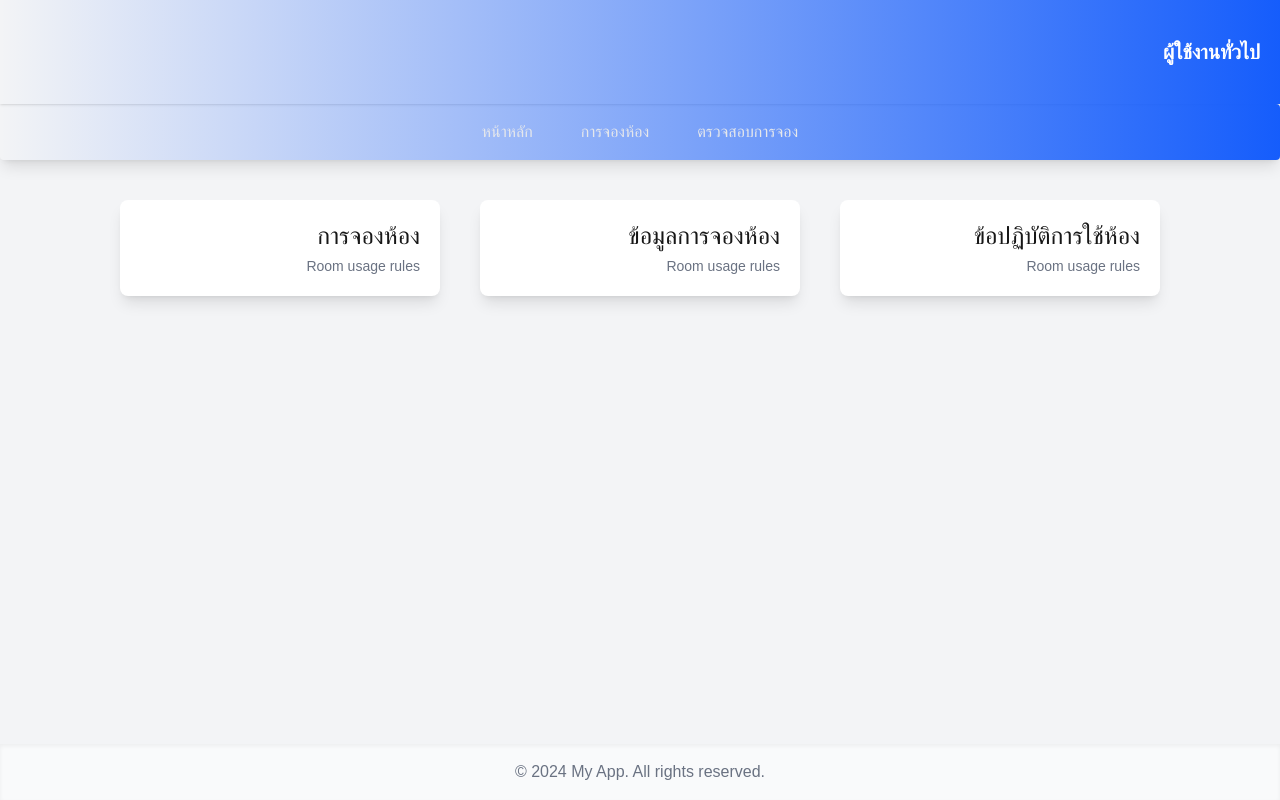
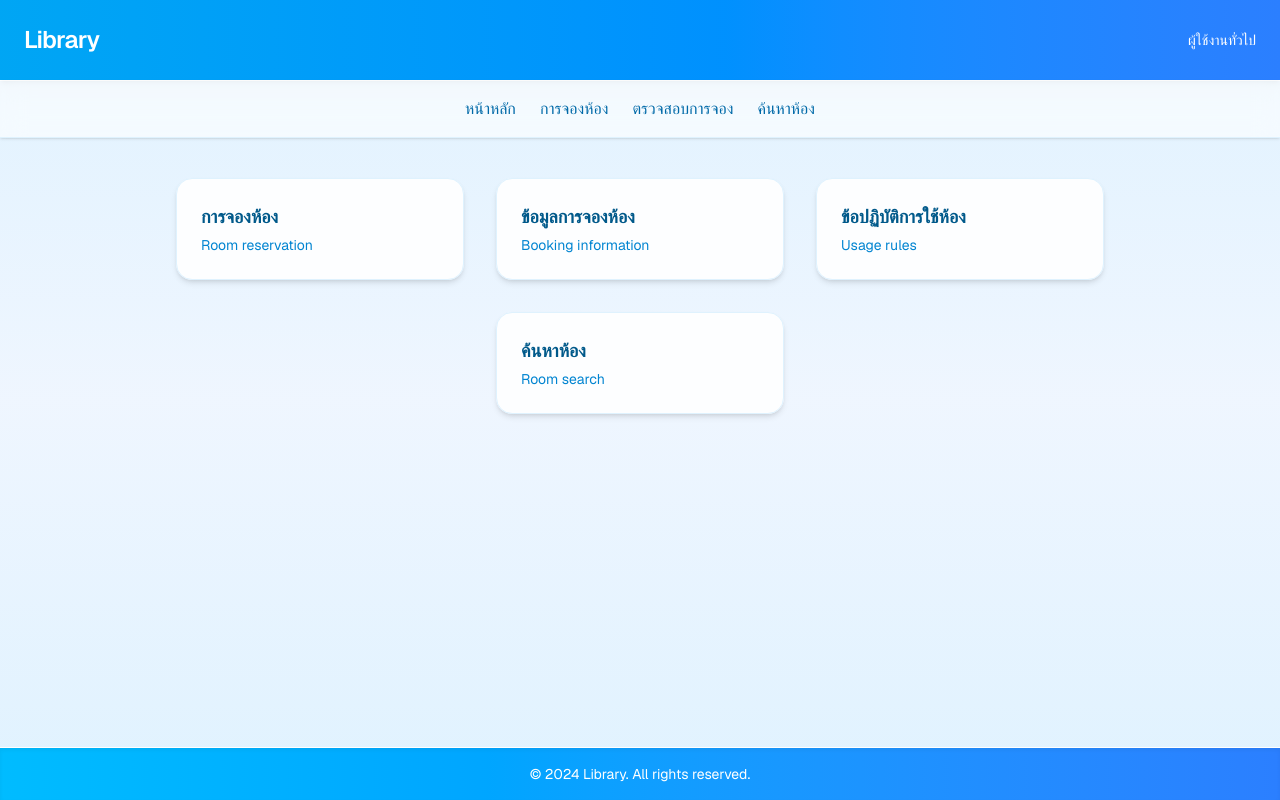
Before and after one commit to Chabiao44/projectweb-libray, a Next.js app: page /home in a window 1280 px wide. Built offline with nearby package versions, Linux system fonts and the light colour scheme.

Commit message:
Initial commit

```diff
--- a/src/app/home/page.tsx
+++ b/src/app/home/page.tsx
@@ -1,9 +1,7 @@
 "use client";
-
 
 import Link from "next/link";
 import { useState, useEffect } from "react";
-import Image from "next/image";
 
 export default function Home() {
   const [userName, setUserName] = useState<string | null>(null);
@@ -16,49 +14,67 @@ export default function Home() {
   }, []);
 
   return (
-    <div className="flex flex-col min-h-screen bg-gray-100">
+    <div className="flex flex-col min-h-screen bg-gradient-to-b from-sky-100 via-blue-50 to-sky-100 text-gray-800 font-sans">
       {/* Header */}
-      <header className="flex justify-between items-center shadow p-5 bg-gradient-to-r to-blue-600">
-    <div className="relative w-40 h-16">
+      <header className="flex justify-between items-center p-6 border-b bg-gradient-to-r from-sky-500 to-blue-500 shadow-md text-white">
+        <h1 className="text-2xl font-semibold tracking-tight">Library</h1>
 
-    </div>
-      <h2 className="text-right text-xl font-semibold text-white">
-        {userName ? `สวัสดีคุณ ${userName}` : "ผู้ใช้งานทั่วไป"}
-      </h2>
+        <h2 className="text-right text-sm">
+          {userName ? `สวัสดีคุณ ${userName}` : "ผู้ใช้งานทั่วไป"}
+        </h2>
       </header>
 
       {/* Navigation */}
-      <nav className="shadow-lg p-3 rounded justify-center text-center space-x-4 bg-gradient-to-r to-blue-600 flex flex-wrap">
-        <Link href="/home" className="text-gray-200 hover:text-white px-4 py-1">
+      <nav className="flex justify-center gap-6 py-4 bg-white/60 backdrop-blur-md shadow-sm border-b border-sky-100">
+        <Link
+          href="/home"
+          className="text-sky-700 hover:text-sky-900 font-medium transition-colors"
+        >
           หน้าหลัก
         </Link>
-        <Link href="/room" className="text-gray-200 hover:text-white px-4 py-1">
+        <Link
+          href="/room"
+          className="text-sky-700 hover:text-sky-900 font-medium transition-colors"
+        >
           การจองห้อง
         </Link>
-        <Link href="/my-booking" className="text-gray-200 hover:text-white px-4 py-1">
+        <Link
+          href="/my-booking"
+          className="text-sky-700 hover:text-sky-900 font-medium transition-colors"
+        >
           ตรวจสอบการจอง
         </Link>
+        <Link
+          href="/search-room"
+          className="text-sky-700 hover:text-sky-900 font-medium transition-colors"
+        >
+          ค้นหาห้อง
+        </Link>
+
       </nav>
 
       {/* Cards */}
-      <main className="p-10 flex justify-center gap-10 flex-wrap">
+      <main className="flex justify-center flex-wrap gap-8 p-10">
         {[
-          { href: "/room/", title: "การจองห้อง", subtitle: "Room usage rules" },
-          { href: "/my-booking/", title: "ข้อมูลการจองห้อง", subtitle: "Room usage rules" },
-          { href: "/room/", title: "ข้อปฏิบัติการใช้ห้อง", subtitle: "Room usage rules" },
+          { href: "/room", title: "การจองห้อง", subtitle: "Room reservation" },
+          { href: "/my-booking", title: "ข้อมูลการจองห้อง", subtitle: "Booking information" },
+          { href: "/room-rules", title: "ข้อปฏิบัติการใช้ห้อง", subtitle: "Usage rules" },
+          { href: "/search-room", title: "ค้นหาห้อง", subtitle: "Room search" },
         ].map((card, idx) => (
-          <Link key={idx} href={card.href} className="hover:scale-105 transition-transform">
-            <div className="text-2xl bg-white shadow-lg p-5 w-80 rounded-lg text-right hover:shadow-xl transition-shadow">
-              {card.title}
-              <p className="text-gray-500 text-sm text-right mt-1">{card.subtitle}</p>
-            </div>
+          <Link
+            key={idx}
+            href={card.href}
+            className="w-72 bg-white/90 p-6 rounded-2xl shadow-md border border-sky-100 hover:shadow-lg hover:scale-[1.02] transition-all duration-300"
+          >
+            <h3 className="text-lg font-semibold text-sky-800 mb-1">{card.title}</h3>
+            <p className="text-sm text-sky-600">{card.subtitle}</p>
           </Link>
         ))}
       </main>
 
       {/* Footer */}
-      <footer className="bg-gray-50 text-center p-4 shadow-inner mt-auto">
-        <p className="text-gray-500">© 2024 My App. All rights reserved.</p>
+      <footer className="mt-auto border-t bg-gradient-to-r from-sky-400 to-blue-500 text-center py-4 text-white text-sm shadow-inner">
+        © 2024 Library. All rights reserved.
       </footer>
     </div>
   );
--- a/src/app/room/page.tsx
+++ b/src/app/room/page.tsx
@@ -34,7 +34,6 @@ export default function Root() {
     alert("บันทึกข้อมูลเรียบร้อยแล้ว!");
   };
 
-    // 👇 เพิ่มให้รองรับชื่อห้อง
   const handleBookRoom = (roomName: string) => {
     if (!date || !time) {
       alert("กรุณาเลือกวันที่และเวลา ก่อนจองห้อง");
@@ -51,16 +50,12 @@ export default function Root() {
   }, []);
 
   return (
-        <div className="flex flex-col min-h-screen bg-gray-100">
+    <div className="flex flex-col min-h-screen bg-gradient-to-b from-sky-100 via-blue-50 to-sky-100">
       {/* Header */}
-            <header className="flex items-center justify-between shadow-md bg-gradient-to-r to-blue-600 p-5 text-white">
-                <img
-                    src="https://www.mju.ac.th/th/images/mju_logo_main-resize.png"
-                    alt="MJU Logo"
-                    className="h-16 w-auto"
-                />
-                <h2 className="text-right text-xl font-semibold text-white px-4">
-                    {userName ? ` ${userName}` : "ผู้ใช้งานทั่วไป"}
+      <header className="flex items-center justify-between p-5 bg-gradient-to-r from-sky-500 to-blue-500 shadow-md text-white">
+        <h1 className="text-2xl font-semibold tracking-tight">Library</h1>
+        <h2 className="text-right text-sm">
+          {userName ? `${userName}` : "ผู้ใช้งานทั่วไป"}
         </h2>
       </header>
 
@@ -68,12 +63,14 @@ export default function Root() {
         {/* Sidebar Form */}
         <form
           onSubmit={handleSave}
-                    className="p-8 space-y-6 shadow-lg bg-white w-1/3 min-h-[calc(100vh-80px)] rounded-r-xl"
+          className="p-8 space-y-6 w-1/3 bg-white/90 shadow-md border-r border-sky-100 backdrop-blur-sm"
         >
-                    <h2 className="text-xl font-semibold text-blue-600 mb-4">บันทึกเวลา</h2>
+          <h2 className="text-xl font-semibold text-sky-700 mb-4">
+            บันทึกเวลา
+          </h2>
 
           <div className="flex flex-col">
-                        <label htmlFor="date" className="mb-2 font-medium">
+            <label htmlFor="date" className="mb-2 font-medium text-gray-700">
               เลือกวันที่:
             </label>
             <input
@@ -81,12 +78,12 @@ export default function Root() {
               id="date"
               value={date}
               onChange={(e) => setDate(e.target.value)}
-                            className="border p-2 rounded-md focus:outline-none focus:ring-2 focus:ring-blue-400"
+              className="border p-2 rounded-md focus:outline-none focus:ring-2 focus:ring-sky-400"
             />
           </div>
 
           <div className="flex flex-col">
-                        <label htmlFor="time" className="mb-2 font-medium">
+            <label htmlFor="time" className="mb-2 font-medium text-gray-700">
               เลือกเวลา:
             </label>
             <input
@@ -96,30 +93,36 @@ export default function Root() {
               value={time}
               onChange={(e) => setTime(e.target.value)}
               onBlur={handleBlur}
-                            className="border p-2 rounded-md focus:outline-none focus:ring-2 focus:ring-blue-400"
+              className="border p-2 rounded-md focus:outline-none focus:ring-2 focus:ring-sky-400"
             />
           </div>
 
           <button
             type="submit"
-                        className="w-full bg-gradient-to-r from-blue-500 to-blue-600 text-white py-2 rounded-md font-semibold hover:from-blue-600 hover:to-blue-700 transition-all"
+            className="w-full bg-gradient-to-r from-sky-500 to-blue-500 text-white py-2 rounded-md font-semibold hover:scale-[1.02] transition-all shadow-sm hover:shadow-md"
           >
             บันทึก
           </button>
 
           {saved && (
-                        <div className="mt-4 p-4 bg-blue-50 border-l-4 border-blue-400 rounded-md">
-                            <p>วันที่บันทึก: <strong>{saved.date}</strong></p>
-                            <p>เวลา: <strong>{saved.time}</strong></p>
+            <div className="mt-4 p-4 bg-sky-50 border-l-4 border-sky-400 rounded-md text-gray-700">
+              <p>
+                วันที่บันทึก: <strong>{saved.date}</strong>
+              </p>
+              <p>
+                เวลา: <strong>{saved.time}</strong>
+              </p>
             </div>
           )}
         </form>
 
         {/* ห้องประชุม A */}
-                <main className="flex-1 p-10 bg-gray-50">
-                    <div className="bg-white rounded-xl shadow-lg p-6 relative">
-                        <h2 className="text-xl font-semibold mb-4">ห้องประชุม A</h2>
-                        <div className="border rounded-lg overflow-hidden mb-6 relative">
+        <main className="flex-1 p-10 bg-transparent">
+          <div className="bg-white/90 rounded-2xl shadow-md border border-sky-100 p-6">
+            <h2 className="text-lg font-semibold text-sky-800 mb-4">
+              ห้องประชุม A
+            </h2>
+            <div className="rounded-xl overflow-hidden mb-6 border border-sky-100">
               <img
                 src="https://www.truedigitalpark.com/public/uploads/meeting-room/m-67f29c5fdc598d38e65468ef1030b1af.png"
                 alt="Room A"
@@ -128,7 +131,7 @@ export default function Root() {
             </div>
             <button
               onClick={() => handleBookRoom("ห้องประชุม A")}
-                            className="bg-green-500 text-white px-6 py-2 rounded-md font-semibold hover:bg-green-600 transition-all mb-6"
+              className="bg-gradient-to-r from-emerald-400 to-green-500 text-white px-6 py-2 rounded-lg font-medium hover:scale-[1.03] transition-transform shadow-sm hover:shadow-md"
             >
               จองห้อง A
             </button>
@@ -136,10 +139,12 @@ export default function Root() {
         </main>
 
         {/* ห้องประชุม B */}
-                <main className="flex-1 p-10 bg-gray-50">
-                    <div className="bg-white rounded-xl shadow-lg p-6 relative">
-                        <h2 className="text-xl font-semibold mb-4">ห้องประชุม B</h2>
-                        <div className="border rounded-lg overflow-hidden mb-6 relative">
+        <main className="flex-1 p-10 bg-transparent">
+          <div className="bg-white/90 rounded-2xl shadow-md border border-sky-100 p-6">
+            <h2 className="text-lg font-semibold text-sky-800 mb-4">
+              ห้องประชุม B
+            </h2>
+            <div className="rounded-xl overflow-hidden mb-6 border border-sky-100">
               <img
                 src="https://www.truedigitalpark.com/public/uploads/meeting-room/m-67f29c5fdc598d38e65468ef1030b1af.png"
                 alt="Room B"
@@ -148,7 +153,7 @@ export default function Root() {
             </div>
             <button
               onClick={() => handleBookRoom("ห้องประชุม B")}
-                            className="bg-green-500 text-white px-6 py-2 rounded-md font-semibold hover:bg-green-600 transition-all mb-6"
+              className="bg-gradient-to-r from-emerald-400 to-green-500 text-white px-6 py-2 rounded-lg font-medium hover:scale-[1.03] transition-transform shadow-sm hover:shadow-md"
             >
               จองห้อง B
             </button>
--- /dev/null
+++ b/src/app/search-room/page.tsx
@@ -0,0 +1,106 @@
+"use client";
+import { useState } from "react";
+import Link from "next/link";
+
+type Room = {
+  name: string;
+  image: string;
+};
+
+export default function SearchRoomPage() {
+  const [searchTerm, setSearchTerm] = useState("");
+
+  const rooms: Room[] = [
+    {
+      name: "ห้องประชุม A",
+      image:
+        "https://www.truedigitalpark.com/public/uploads/meeting-room/m-67f29c5fdc598d38e65468ef1030b1af.png",
+    },
+    {
+      name: "ห้องประชุม B",
+      image:
+        "https://www.truedigitalpark.com/public/uploads/meeting-room/m-67f29c5fdc598d38e65468ef1030b1af.png",
+    },
+  ];
+
+  const filteredRooms = rooms.filter((room) =>
+    room.name.toLowerCase().includes(searchTerm.toLowerCase())
+  );
+
+  return (
+    <div className="flex flex-col min-h-screen bg-gradient-to-b from-sky-50 to-cyan-100">
+      {/* Header */}
+      <header className="flex justify-between items-center shadow-md bg-gradient-to-r from-sky-400 via-cyan-500 to-sky-600 p-5 text-white">
+        <div className="flex items-center gap-3">
+
+          <h1 className="text-2xl font-bold tracking-wide">Library</h1>
+        </div>
+      </header>
+
+      {/* Main content */}
+      <main className="flex flex-col items-center justify-center flex-1 px-6 py-10">
+        <div className="bg-white shadow-xl rounded-2xl p-8 w-full max-w-3xl">
+          <h1 className="text-2xl font-bold text-cyan-700 mb-6 text-center">
+            ค้นหาห้องประชุม
+          </h1>
+
+          {/* Search box */}
+          <div className="mb-8">
+            <input
+              type="text"
+              placeholder="🔍 พิมพ์ชื่อห้องที่ต้องการค้นหา..."
+              value={searchTerm}
+              onChange={(e) => setSearchTerm(e.target.value)}
+              className="w-full p-3 border border-gray-300 rounded-lg focus:outline-none focus:ring-2 focus:ring-cyan-400 transition"
+            />
+          </div>
+
+          {/* Room list */}
+          {filteredRooms.length === 0 ? (
+            <p className="text-gray-600 text-center">ไม่พบห้องที่ค้นหา</p>
+          ) : (
+            <div className="grid grid-cols-1 md:grid-cols-2 gap-8">
+              {filteredRooms.map((room, index) => (
+                <div
+                  key={index}
+                  className="bg-gradient-to-b from-white to-sky-50 rounded-xl shadow-lg overflow-hidden hover:shadow-xl transition-all hover:-translate-y-1"
+                >
+                  <img
+                    src={room.image}
+                    alt={room.name}
+                    className="w-full h-48 object-cover"
+                  />
+                  <div className="p-5 text-center">
+                    <h3 className="text-lg font-semibold text-gray-800 mb-3">
+                      {room.name}
+                    </h3>
+                    <Link href="/room">
+                      <button className="w-full bg-gradient-to-r from-sky-500 to-cyan-500 text-white py-2 rounded-md font-medium hover:from-sky-600 hover:to-cyan-600 transition">
+                        ดูรายละเอียด
+                      </button>
+                    </Link>
+                  </div>
+                </div>
+              ))}
+            </div>
+          )}
+
+          {/* Back button */}
+          <div className="mt-10 text-center">
+            <Link
+              href="/home"
+              className="inline-block bg-gradient-to-r from-gray-400 to-gray-500 text-white px-6 py-2 rounded-lg font-medium hover:from-gray-500 hover:to-gray-600 transition"
+            >
+              กลับหน้าหลัก
+            </Link>
+          </div>
+        </div>
+      </main>
+
+      {/* Footer */}
+      <footer className="bg-gradient-to-r from-sky-200 to-cyan-200 text-center p-4 text-gray-700">
+        © 2025 Library Room Booking System
+      </footer>
+    </div>
+  );
+}
```
Also changed, not shown: src/app/booking/page.tsx (+13 -9 lines), src/app/my-booking/page.tsx (+21 -18 lines). Lines whose indentation alone changed are shown as unchanged.
